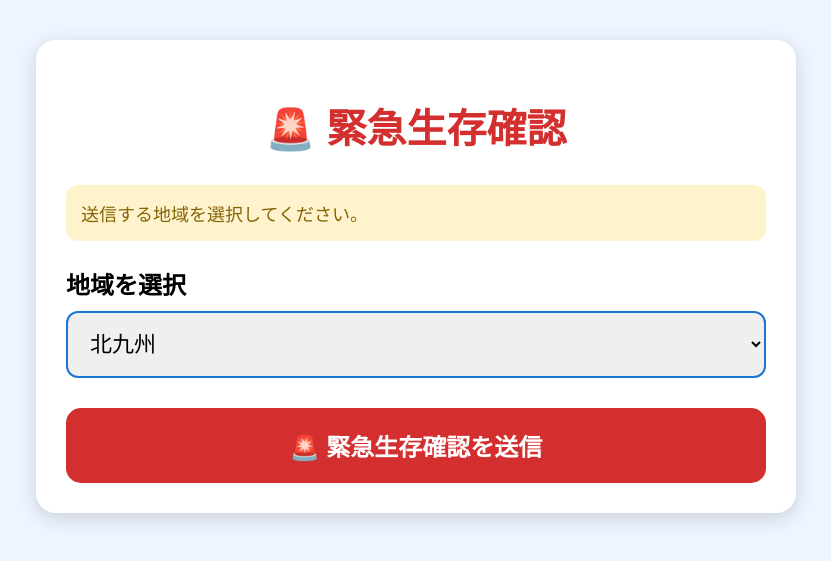
After one commit to takashihayabusa/union_health_v2, a Django app: page /emergency/ in a window 1280 px wide. The commit adds this page. Shown: the top 561 px of the page, without its empty margins (224-1055 px from the left). Run offline with Django 5.2, Linux system fonts and the light colour scheme; parts of the project's set-up code (start-up, migrations or seed data) failed here and were passed over.

Commit message:
健康チェック・緊急生存確認の地域別送信機能を追加

```diff
--- a/checkapp/forms.py
+++ b/checkapp/forms.py
@@ -55,9 +55,9 @@ class AccountRegisterForm(forms.Form):
         max_length=4,
         widget=forms.PasswordInput(
             attrs={
-                "inputmode": "numeric",
-                "pattern": "[0-9]*",
-                "placeholder": "4桁"
+            "inputmode": "numeric",
+            "pattern": "[0-9]*",
+            "placeholder": "例：0909"
             }
         ),
     )
@@ -70,7 +70,7 @@ class AccountRegisterForm(forms.Form):
             attrs={
                 "inputmode": "numeric",
                 "pattern": "[0-9]*",
-                "placeholder": "4桁"
+                "placeholder": "もう一度入力（例：0909）"
             }
         ),
     )
--- a/checkapp/templates/checkapp/account_list.html
+++ b/checkapp/templates/checkapp/account_list.html
@@ -13,10 +13,10 @@
     <tr>
         <th>社員番号</th>
         <th>氏名</th>
-        <th>生活地区</th>
+        <th>生年月日</th>
+        <th>地区</th>
         <th>利用状態</th>
         <th>編集</th>
-        <th>削除</th>
     </tr>
 
     {% for account in accounts %}
@@ -26,6 +26,8 @@
         <td>{{ account.login_id }}</td>
 
         <td>{{ account.name }}</td>
+
+        <td>{{ account.birth_date }}</td>
 
         <td>{{ account.area }}</td>
 
--- /dev/null
+++ b/checkapp/templates/checkapp/emergency_region.html
@@ -0,0 +1,117 @@
+<!DOCTYPE html>
+<html lang="ja">
+<head>
+<meta charset="UTF-8">
+<meta name="viewport" content="width=device-width, initial-scale=1.0">
+<title>緊急生存確認送信</title>
+
+<style>
+
+body{
+    margin:0;
+    padding:0;
+    background:#eef5ff;
+    font-family:sans-serif;
+}
+
+.container{
+    width:90%;
+    max-width:700px;
+    margin:40px auto;
+    background:white;
+    border-radius:20px;
+    padding:30px;
+    box-shadow:0 5px 20px rgba(0,0,0,0.15);
+}
+
+h1{
+    text-align:center;
+    color:#d32f2f;
+    font-size:40px;
+    margin-bottom:30px;
+}
+
+label{
+    display:block;
+    font-size:24px;
+    font-weight:bold;
+    margin-bottom:10px;
+}
+
+select{
+    width:100%;
+    padding:18px;
+    font-size:22px;
+    border-radius:12px;
+    border:2px solid #1976d2;
+    margin-bottom:30px;
+}
+
+button{
+    width:100%;
+    padding:20px;
+    font-size:24px;
+    font-weight:bold;
+    background:#d32f2f;
+    color:white;
+    border:none;
+    border-radius:15px;
+    cursor:pointer;
+    transition:0.3s;
+}
+
+button:hover{
+    background:#b71c1c;
+    transform:scale(1.02);
+}
+
+.notice{
+    background:#fff3cd;
+    color:#856404;
+    padding:15px;
+    border-radius:12px;
+    margin-bottom:25px;
+    font-size:18px;
+}
+
+</style>
+
+</head>
+
+<body>
+
+<div class="container">
+
+<h1>🚨 緊急生存確認</h1>
+
+<div class="notice">
+送信する地域を選択してください。
+</div>
+
+<form method="POST" action="{% url 'emergency_send' %}">
+
+{% csrf_token %}
+
+<label>地域を選択</label>
+
+<select name="region">
+
+<option value="北九州">北九州</option>
+<option value="福岡">福岡</option>
+<option value="大分">大分</option>
+<option value="熊本">熊本</option>
+<option value="長崎">長崎</option>
+<option value="佐世保">佐世保</option>
+
+</select>
+
+<button type="submit">
+🚨 緊急生存確認を送信
+</button>
+
+</form>
+
+</div>
+
+</body>
+</html>
--- a/checkapp/urls.py
+++ b/checkapp/urls.py
@@ -12,7 +12,11 @@ urlpatterns = [
 
     path("login/", views.login_view, name="login"),
 
-    path("send/", views.send_health_check, name="send_health_check"),
+    path("send/", views.region_send, name="region_send"),
+
+    path("send_health_check/", views.send_health_check, name="send_health_check"),
+
+    path("emergency/", views.emergency_region, name="emergency_region"),
 
     path("emergency-send/", views.emergency_send, name="emergency_send"),
 
--- a/checkapp/views.py
+++ b/checkapp/views.py
@@ -89,6 +89,7 @@ def register(request):
         form = AccountRegisterForm(request.POST)
 
         if form.is_valid():
+
             print("フォームOK")
 
             name = form.cleaned_data["name"]
@@ -97,7 +98,7 @@ def register(request):
             birth_date = form.cleaned_data["birth_date"]
             password = form.cleaned_data["password1"]
 
-            # ここでAccountへ保存
+            # Accountへ保存
             Account.objects.create(
                 login_id=login_id,
                 password=make_password(password),
@@ -106,7 +107,7 @@ def register(request):
                 birth_date=birth_date,
             )
 
-            # ここでLineUserへ保存
+            # LineUserへ保存
             LineUser.objects.update_or_create(
                 user_id=user_id,
                 defaults={
@@ -115,49 +116,41 @@ def register(request):
                 }
             )
 
-        try:
-            line_bot_api.push_message(
-            user_id,
-            TextSendMessage(
-                text=(
-                    "📢 マルキョウユニオンLINEホームページ\n\n"
-                    "登録ありがとうございます。\n"
-                    "マルキョウユニオンLINEホームページはこちらからご利用ください。\n\n"
-                    "https://lin.ee/zHqTDDZ"
+            try:
+                line_bot_api.push_message(
+                    user_id,
+                    TextSendMessage(
+                        text=(
+                            "📢 マルキョウユニオンLINEホームページ\n\n"
+                            "登録ありがとうございます。\n"
+                            "マルキョウユニオンLINEホームページはこちらからご利用ください。\n\n"
+                            "https://lin.ee/zHqTDDZ"
+                        )
                     )
                 )
-            )
-        except Exception as e:
+            except Exception as e:
                 print(f"LINE送信エラー: {e}")
 
-        if False:
-            line_bot_api.push_message(
-            user_id,
-            TextSendMessage(
-                text="..."
-            )
-    )
-        #登録後だけホームページへ移動
-        # 登録後は完了画面を表示
-        return render(
-            request,
-            "checkapp/register_complete.html"
+            # 登録後は完了画面
+            return render(
+                request,
+                "checkapp/register_complete.html"
             )
 
-    else:
-        print("フォームエラー")
-        print(form.errors)
+        else:
+            print("フォームエラー")
+            print(form.errors)
 
-        return render(
-            request,
-            "checkapp/account_register.html",
-            {
-                "form": form,
-                "user_id": user_id,
+            return render(
+                request,
+                "checkapp/account_register.html",
+                {
+                    "form": form,
+                    "user_id": user_id,
                 }
             )
 
-    # GETのときは登録画面を表示
+    # GETのときは登録画面
     form = AccountRegisterForm()
 
     return render(
@@ -168,14 +161,23 @@ def register(request):
             "user_id": user_id,
         }
     )
+# ==========================
+# 地域選択画面
+# ==========================
+def region_send(request):
+
+    return render(
+        request,
+        "checkapp/region_send.html"
+    )
 # -------------------------
 # 健康チェック送信
 # -------------------------
 def send_health_check(request):
 
-    users = LineUser.objects.exclude(
-        user_id__startswith="web_"
-    )
+    region = request.POST.get("region")
+
+    users = LineUser.objects.filter(region=region)
 
     for user in users:
         print("登録ユーザー:", user.user_id)
@@ -227,78 +229,7 @@ def send_health_check(request):
 # -------------------------
 # 緊急生存確認
 # -------------------------
-def emergency_send(request):
-
-    users = LineUser.objects.exclude(
-        user_id__startswith="web_"
-    )
-
-    for user in users:
-
-        print("送信先:", user.name, user.user_id)
-
-        user.step = ""
-        user.save()
-
-        message = TextSendMessage(
-            text=(
-                "【緊急生存確認】\n\n"
-                "現在の状態を選択してください。"
-            ),
-            quick_reply=QuickReply(
-                items=[
-                    QuickReplyButton(
-                        action=MessageAction(
-                            label="無事です",
-                            text="無事です"
-                        )
-                    ),
-                    QuickReplyButton(
-                        action=MessageAction(
-                            label="ケガ",
-                            text="ケガ"
-                        )
-                    ),
-                    QuickReplyButton(
-                        action=MessageAction(
-                            label="危険",
-                            text="危険"
-                        )
-                    ),
-                ]
-            )
-        )
-
-        try:
-            line_bot_api.push_message(
-                user.user_id,
-                message
-            )
-
-            print("送信成功:", user.user_id)
-
-        except Exception as e:
-
-            print("送信失敗:", user.user_id)
-            print(e)
-
-    return HttpResponse("緊急生存確認を送信しました")
-
-
-
-def clear_test_users(request):
-
-    LineUser.objects.filter(
-        user_id__startswith="web_"
-    ).delete()
-
-    return redirect("/users/")
-def clear_all_users(request):
-
-    LineUser.objects.all().delete()
-
-    return redirect("/users/")
-
+users = LineUser.objects.all()
 # -------------------------
 # Callback
 # -------------------------
@@ -1184,4 +1115,39 @@ def account_delete(request, pk):
 
     account.delete()
 
+def emergency_region(request):
+
+    return render(
+        request,
+        "checkapp/emergency_region.html"
+    )
+
     return redirect("account_list")
+
+def emergency_send(request):
+
+    region = request.POST.get("region")
+
+    users = LineUser.objects.filter(
+        region=region
+    ).exclude(
+        user_id__startswith="web_"
+    )
+
+    # ここには以前動いていた送信処理を書きます
+
+    return HttpResponse("緊急生存確認を送信しました")
+
+def clear_test_users(request):
+
+    LineUser.objects.filter(
+        user_id__startswith="web_"
+    ).delete()
+
+    return redirect("/users/")
+
+def clear_all_users(request):
+
+    LineUser.objects.all().delete()
+
+    return redirect("/users/")
```
Also changed, not shown: checkapp/templates/checkapp/account_register.html (+14 -4 lines), checkapp/templates/checkapp/home.html (+4 -40 lines), checkapp/templates/checkapp/region_send.html (+7 -2 lines), checkapp/templates/emergency_send.html (deleted, +0 -115 lines).
